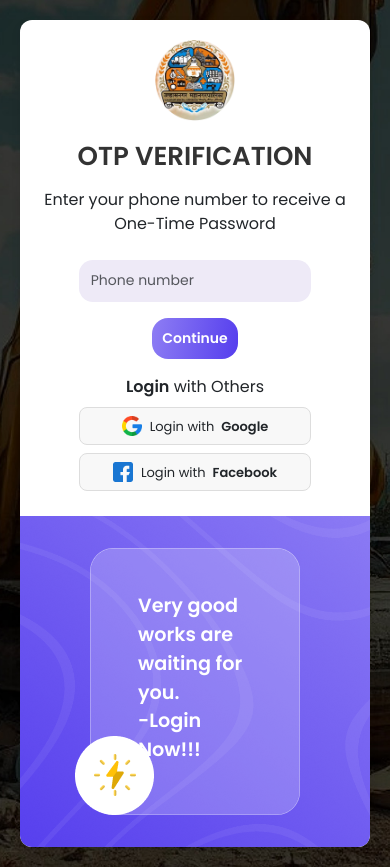
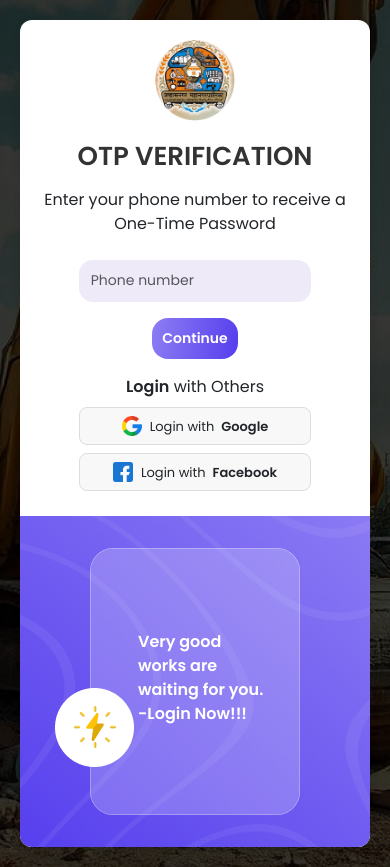
Before and after one commit to Itdevelopment002/UCM-System, a React (Create React App) app: page /Otp in a window 390 px wide. Built offline with nearby package versions, Linux system fonts and the light colour scheme.

Commit message:
font responsiveness in OTPs page

```diff
--- a/src/components/LandingPage/ConstructionDemolishManagement.css
+++ b/src/components/LandingPage/ConstructionDemolishManagement.css
@@ -118,7 +118,7 @@
 @media (max-width: 1200px) {
   .outer-wrapper-lp {
     font-family: "Poppins", sans-serif;
-    height: 100%;
+    /* height: 100%; */
     overflow-y: hidden;
     display: flex;
     align-items: center;
--- a/src/components/Login/Login.css
+++ b/src/components/Login/Login.css
@@ -151,6 +151,9 @@ p {
   bottom: 10px;
   right: 10px;
 }
+.otp-promo-text{
+    font-size: clamp(0.875rem, 2vw, 1.7rem); /* 0.875rem (14px) to 1.5rem (24px) */
+}
 
 /* Responsive Design */
 @media (max-width: 768px) {
@@ -160,13 +163,15 @@ p {
 
   .otp-promo-text {
     /* padding: 30px 10px; */
-    font-size: 1.2rem;
-    /* position: inherit; */
+    font-size: 1.4rem;
+    width: fit-content;
+    font-size: clamp(1rem, 4vw, 1.4rem);
   }
 
-  /* .otp-promo h3 {
+  .otp-promo-text h3 {
     font-size: 18px;
-  } */
+    font-size: clamp(1rem, 5vw, 1.125rem);
+  }
 
   /* .social-button {
     max-width: 100%;
@@ -341,7 +346,7 @@ p {
 .flash {
   z-index: 2;
   top: 52%;
-  left: 2%;
+  left: 10%;
   position: absolute;
 }
 
@@ -373,7 +378,7 @@ p {
    color: #fff;
    text-align: left;
    line-height: 1.5;
-   font-size: 30px;
+   /* font-size: 30px; */
 }
 .otptext-right{
   position: absolute;
--- a/src/components/Login/Otp.js
+++ b/src/components/Login/Otp.js
@@ -141,7 +141,7 @@ const Otp = () => {
           <img
             src={flash}
             alt="Flash"
-            className="position-absolute p-5 flash"
+            className="flash"
           />
         </div>
       </div>
--- a/src/components/Login/Verification.js
+++ b/src/components/Login/Verification.js
@@ -53,15 +53,15 @@ const Verification = () => {
 
   return (
     <div
-      className="container-fluid vh-100 d-flex align-items-center justify-content-center"
+      className="otp-container"
       style={{
         background: `url(${bg}) center center / cover no-repeat`,
         position: "relative",
       }}
     >
-      <div className="row w-85 w-md-75 shadow-lg rounded overflow-hidden login">
+      <div className="otp-wrapper row w-85 w-md-75 shadow-lg rounded overflow-hidden login">
         <div className="col-12 vh-95 bg-white col-md-6 p-5 mx-auto d-flex flex-column justify-content-center">
-          <div className="mx-auto p-2 d-flex flex-column justify-content-center align-items-center">
+          <div className="mx-auto p-2 d-flex flex-column justify-content-center align-items-center ">
             <img
               src={logo}
               alt="Ward Logo"
@@ -127,14 +127,15 @@ const Verification = () => {
               alt="Overlay"
               style={{ width: "100%", display: "block" }}
             />
-            <h3 className="col-4 w-4 fw-bold verifytext-right">
-              Very good works are waiting for you. Login Now!!!
+            {/*removed verifytextright */ }
+            <h3 className="col-4 w-4 fw-bold otp-promo-text verify-promo-text">
+              Very good works are waiting for you. <br/>-Login Now!!!
             </h3>
           </div>
           <img
             src={flash}
             alt="Flash"
-            className="position-absolute p-5 flash"
+            className=" flash"
           />
         </div>
       </div>
```
